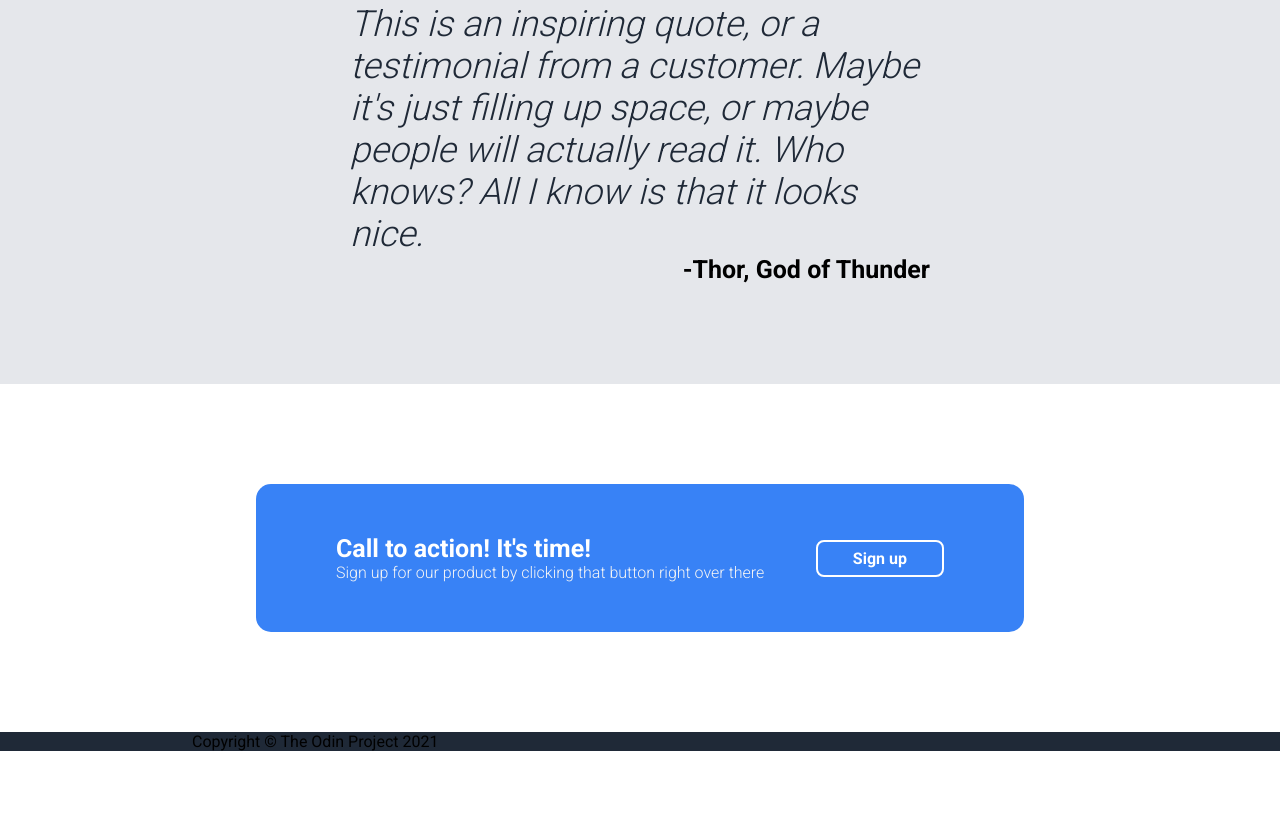
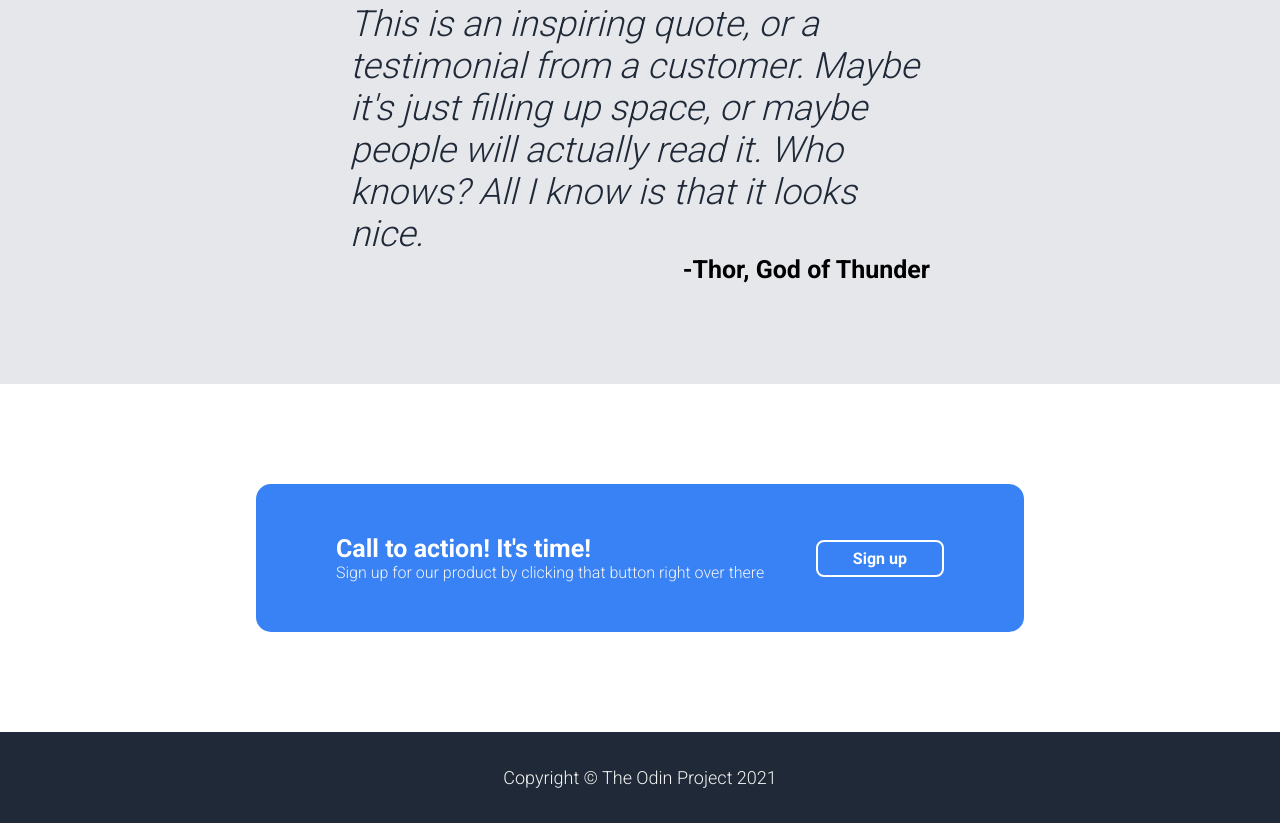
Before and after one commit to Leoreoreoreo/TOP-landing-page, a plain HTML site: page Landing-page.html in a window 1280 px wide. Shown: the part 973-1796 px from the top of the page. Before the commit the page ends 1724 px from the top, so only its background shows below. Drawn offline with Linux system fonts and the light colour scheme.

Commit message:
Style Footer as required

```diff
--- a/styles.css
+++ b/styles.css
@@ -168,3 +168,12 @@ p{
     box-shadow: none;
     border:2px solid white ;
 }
+
+.footer{
+    display: flex;
+    justify-content: center;
+    color: whitesmoke;
+    font-size: large;
+    font-weight: 300;
+    padding: 35px;
+}
```
